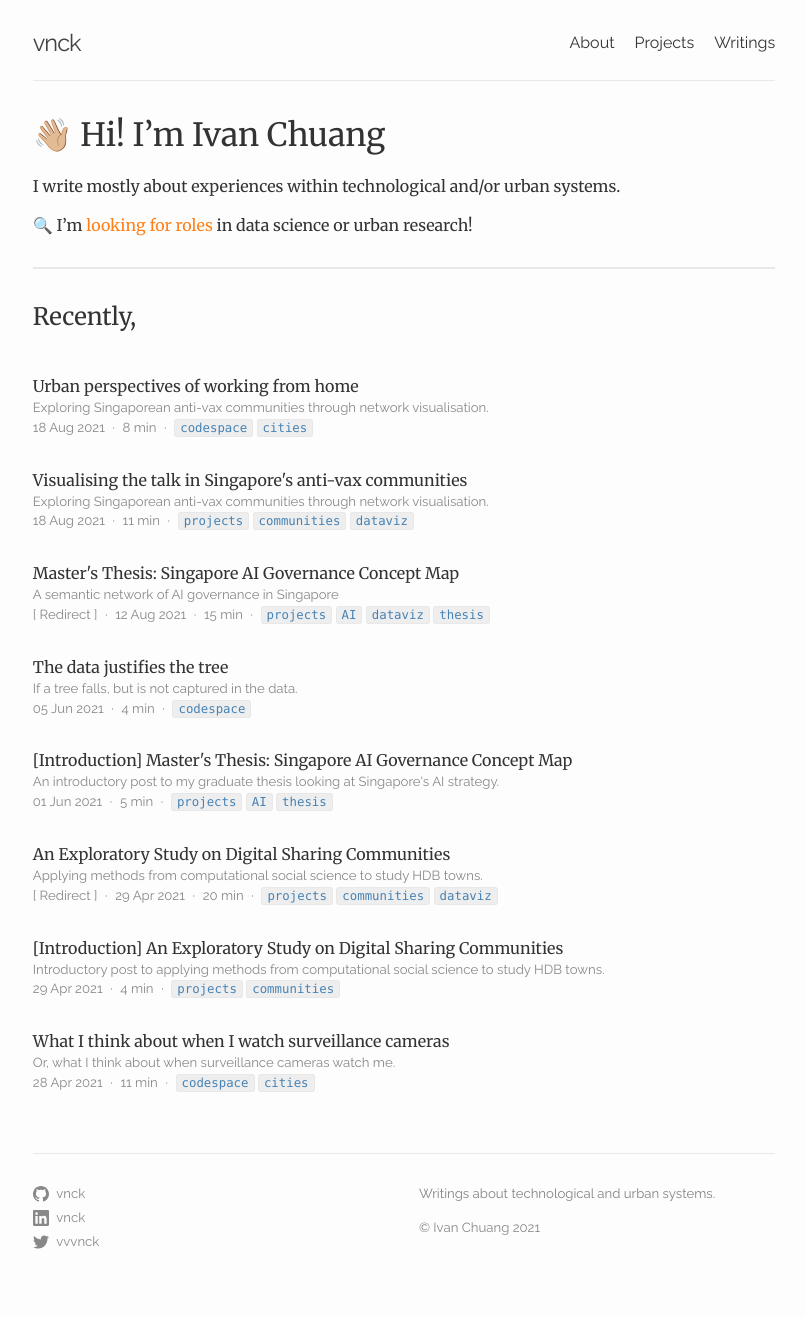
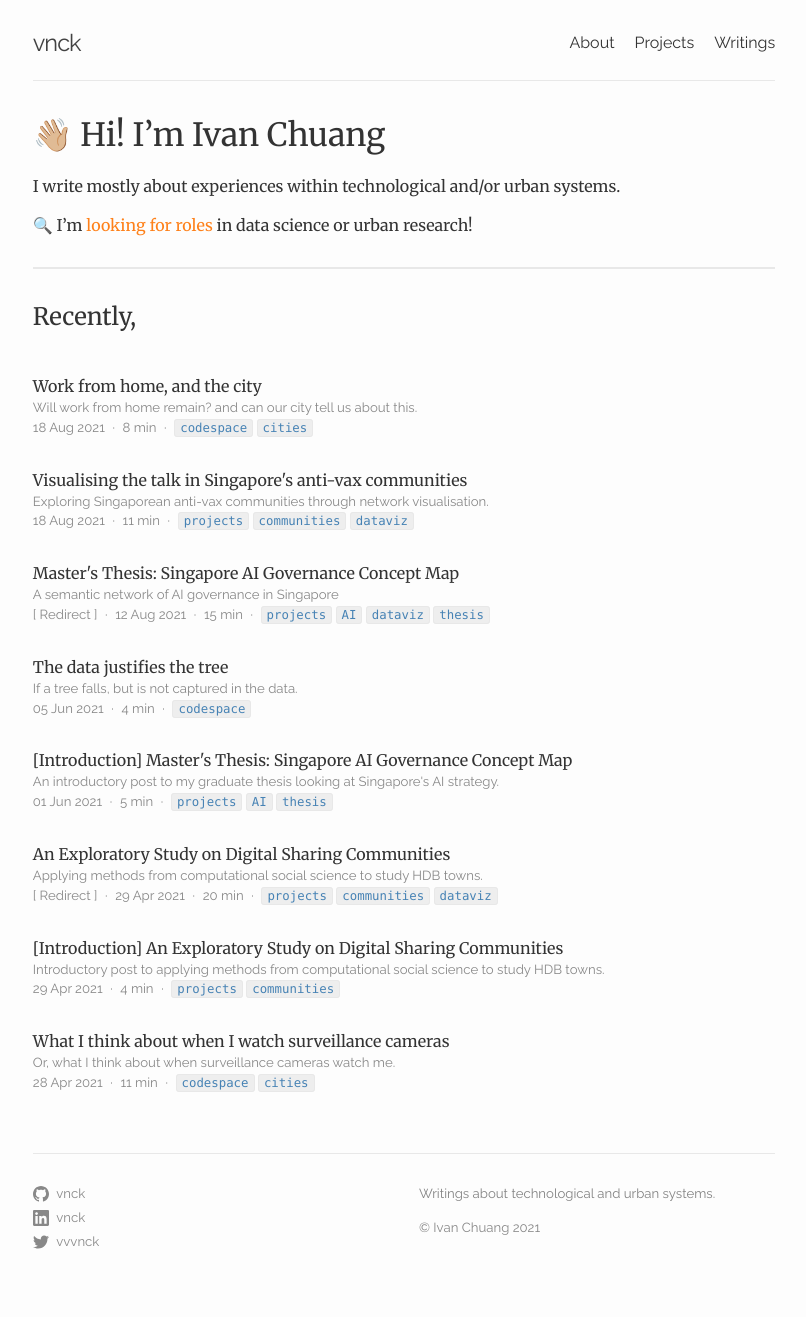
Before and after one commit to vnck/vnck.github.io, a Jekyll site: the page built from index.markdown, in a window 1280 px wide. Shown: the whole page, without its empty margins (236-1042 px from the left). Built offline with Jekyll 4.4.1, drawn with Linux system fonts in a browser that asks for light colours.

Commit message:
edit post

```diff
--- a/_posts/2021-08-26-.md
+++ b/_posts/2021-08-26-.md
@@ -1,11 +1,10 @@
 ---
 layout: post
-title: "Urban perspectives of working from home"
+title: "Work from home, and the city"
 date: 2021-08-18
 tag: [codespace, cities]
-image: /assets/posts/2021-08-18-visualising-sg-anti-vax-communities/word_network_B.png
-description: "Exploring Singaporean anti-vax communities through network visualisation."
-permalink: /writings/visualising-singapore-anti-vax-communities
+description: "Will work from home remain? and can our city tell us about this."
+permalink: /writings/work-from-home-and-the-city
 ---
 
 It seems that everyday we're whiplashed by new safe management measures with names that serve to confound more than inform, and the government seems to be [spinning its head](https://www.straitstimes.com/singapore/health/back-to-the-office-from-aug-19-but-hybrid-work-is-here-to-stay) on which model of work will remain. Meanwhile, it appears that remote work has won the case in the US. A PWC [survey](https://www.pwc.com/us/en/library/pulse-survey/future-of-work.html) found that only 1 in 5 companies are returning to a fully in-person model of work, while Facebook's [Workroom product demo](https://venturebeat.com/2021/08/19/facebook-unveils-horizon-workrooms-for-remote-co-working-in-vr/) has rekindled the discourse on remote work technologies.
```
